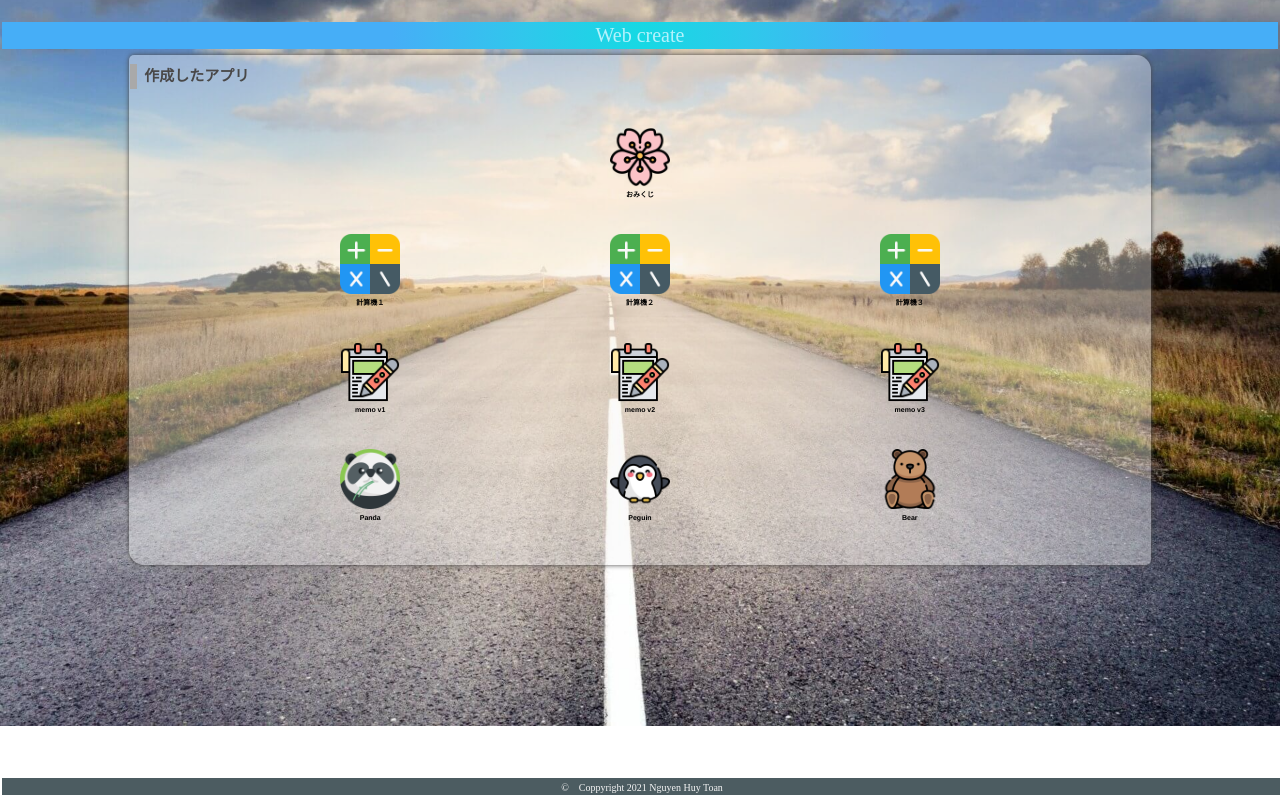
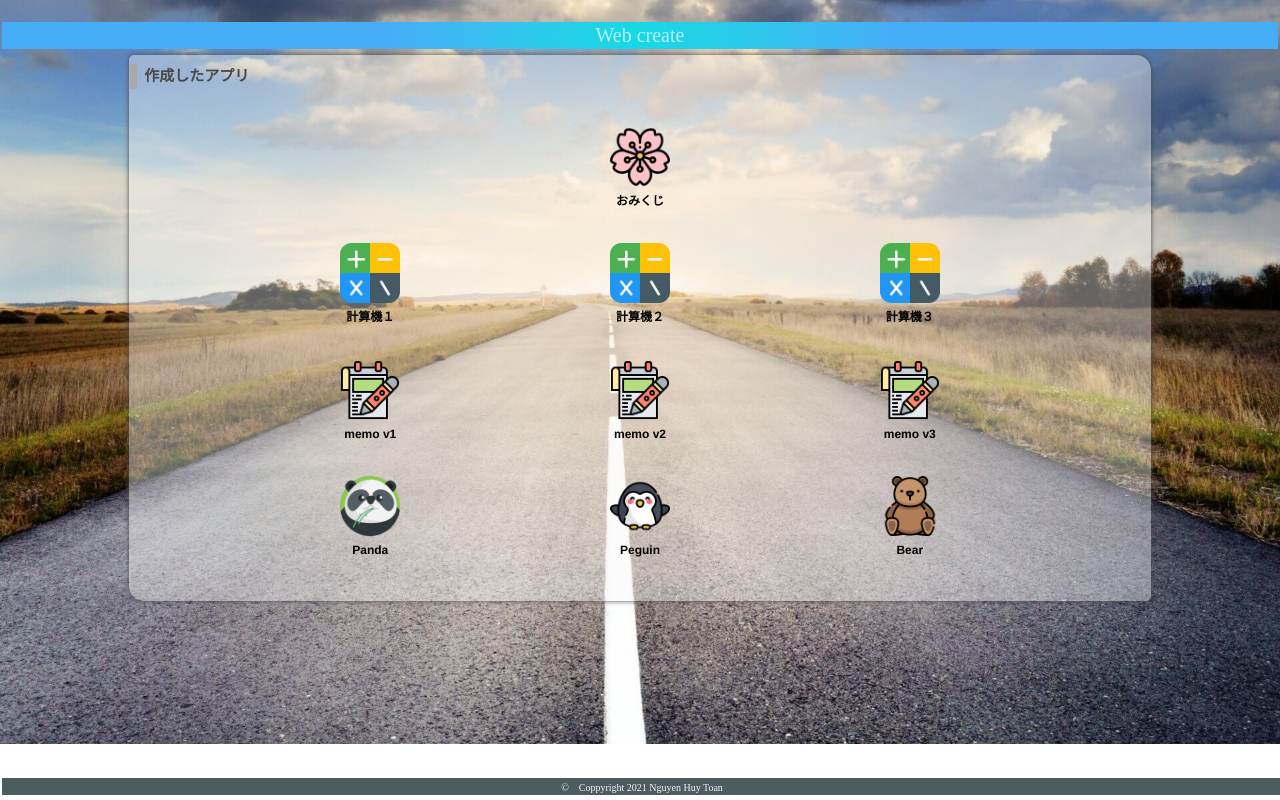
Before and after one commit to huytoan150593/Mobile-app, a plain HTML site: page index.html in a window 1280 px wide. Drawn offline with Linux system fonts and the light colour scheme.

Commit message:
change font-size

```diff
--- a/css/style.css
+++ b/css/style.css
@@ -52,6 +52,7 @@ a {
     color: black;
     font-weight: 900;
     text-decoration: none;
+    font-size: 1.2rem;
 }
 a:hover {
     opacity: 0.7;
@@ -64,7 +65,7 @@ a > img {
     display: flex;
     flex-wrap: wrap;
     justify-content: space-evenly;
-    font-size: 0.7em;
+    font-size: 0.7rem;
 }
 .spacer {
     width: 100%;
```
